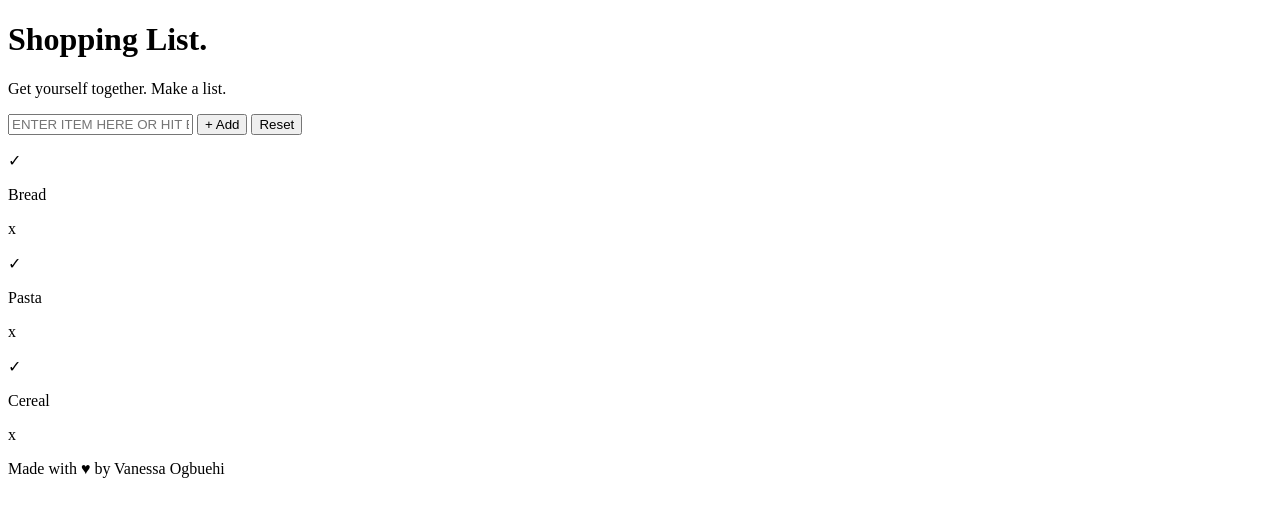
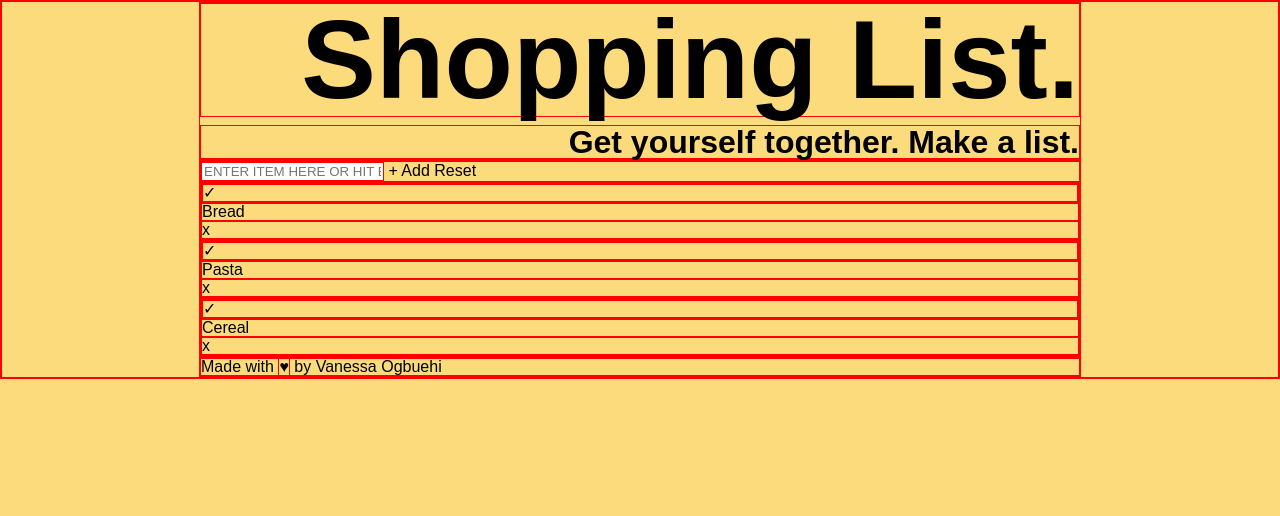
Before and after one commit to VanessaO/shopping-list, a plain HTML site: page index.html in a window 1280 px wide. Drawn offline with Linux system fonts and the light colour scheme.

Commit message:
Style header

```diff
--- a/css/styles.css
+++ b/css/styles.css
@@ -0,0 +1,101 @@
+//-------------------------------------------- Foundation
+
+// Reference: http://jaydenseric.com/blog/forget-normalize-or-resets-lay-your-own-css-foundation
+
+html {
+	-ms-text-size-adjust: 100%;
+	-webkit-text-size-adjust: 100%;
+	-webkit-font-smoothing: antialiased;
+	-moz-osx-font-smoothing: grayscale;
+	-webkit-tap-highlight-color: transparent;
+}
+
+body {
+	margin: 0;
+	font: 16px/1 sans-serif;
+}
+
+iframe {
+	border: 0;
+}
+
+h1, h2, h3, h4, h5, p, ul, ol, figure, button {
+	margin: 0;
+	padding: 0;
+}
+
+li {
+    display: block;
+}
+
+h1, h2, h3, h4, h5, p {
+	font-size: inherit;
+}
+
+strong {
+	font-weight: bold;
+}
+
+sup {
+	position: relative;
+	top: -.5em;
+	font-size: 65%;
+	line-height: 0;
+	vertical-align: baseline;
+}
+
+a, button {
+	color: inherit;
+}
+
+a {
+	text-decoration: none;
+}
+
+button {
+	overflow: visible;
+	border: 0;
+	font: inherit;
+	letter-spacing: inherit;
+	background: none;
+	cursor: pointer;
+	-webkit-font-smoothing: inherit;
+}
+
+img {
+	max-width: 100%;
+	height: auto;
+	border: 0;
+}
+
+/** END FOUNDATION */
+
+/** BEGIN STYLING */
+
+body {
+	background-color: #FCDB7D;
+}
+
+* {
+	border: 1px solid red;
+}
+
+.content {
+	width: 55em;
+	margin: 0 auto;
+}
+
+.title {
+	font-family: 'Arial', sans-serif;
+	text-align: right;
+}
+
+	.title h1 {
+		font-size: 7em;
+		margin-bottom: .50rem;
+	}
+
+	.title h2 {
+		font-size: 2em;
+
+	}
--- a/index.html
+++ b/index.html
@@ -8,13 +8,13 @@
 <body>
 
 	<!--HEADER// Contains title and subtitle-->
-	<header class="title">
+	<header class="title content">
 		<h1>Shopping List.</h1>
-		<p>Get yourself together. Make a list.</p>
+		<h2>Get yourself together. Make a list.</h2>
 	</header>
 
 	<!--MAIN // Contains list maker-->
-	<section class="main">
+	<section class="main content">
 
 		<!--ADDITEM.BOX // Contains input form to submit an item or reset list-->
 		<div class="addItem-box">
@@ -42,7 +42,7 @@
 	</section>
 
 	<!--Contains copyright and social links-->
-	<footer>
+	<footer class="footer content">
 		<p>Made with <span>&hearts;</span> by Vanessa Ogbuehi</p>
 	</footer>
 </body>
```
